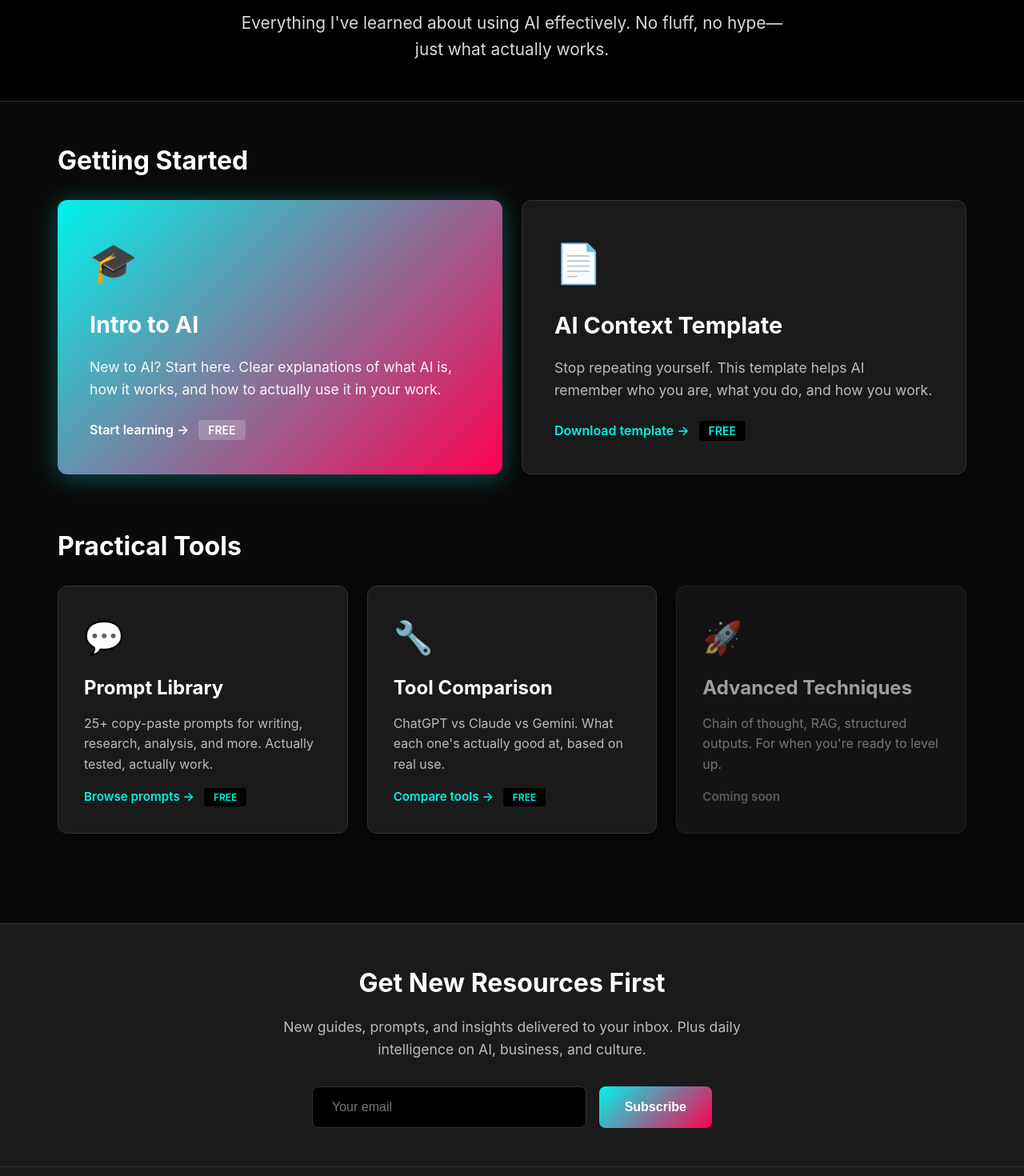
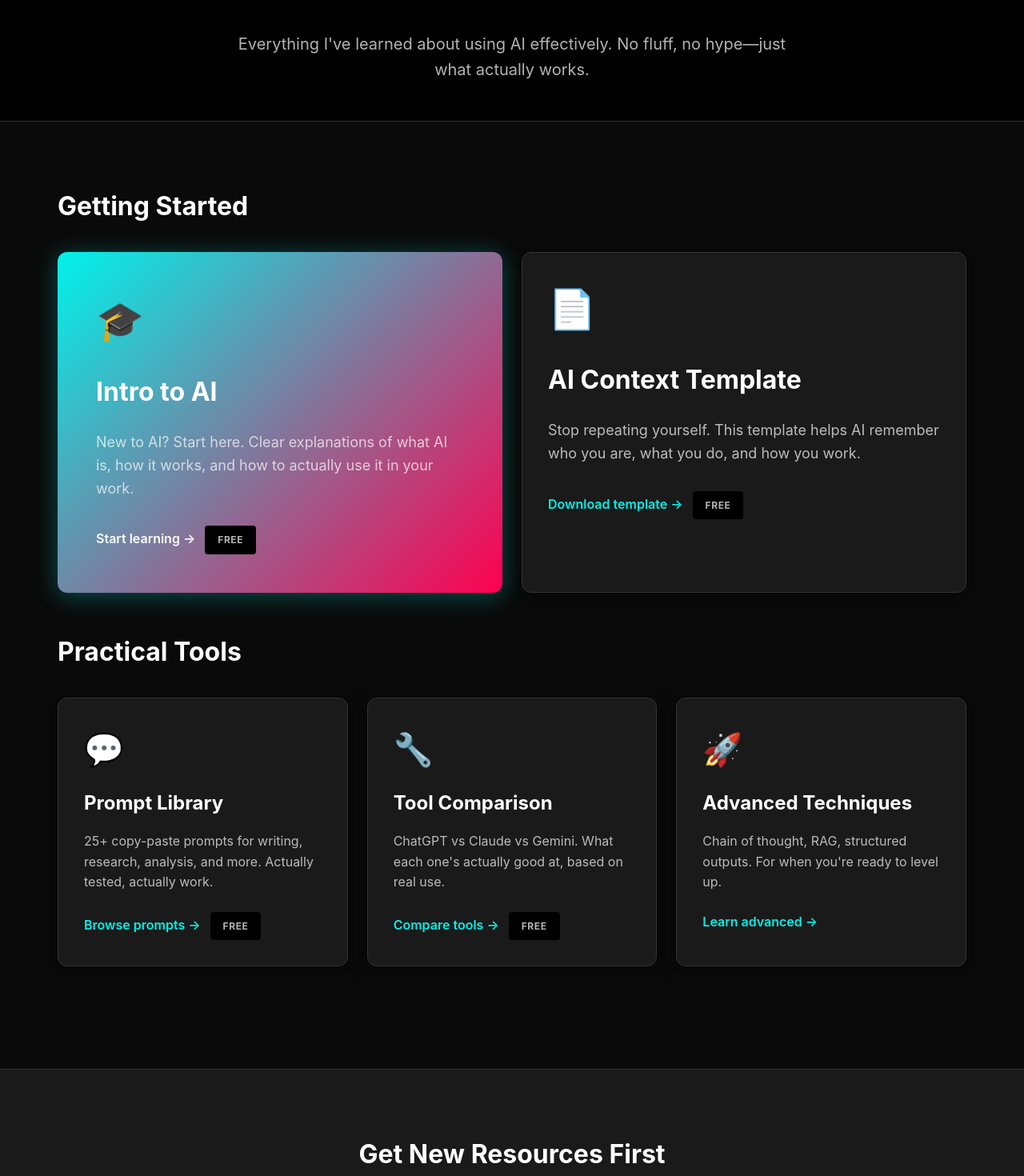
Before and after one commit to givemetheballai-debug/Buildwithjamie, a Next.js app: page /resources in a window 1280 px wide. Shown: the part 180-1650 px from the top of the page at 80% size. Built offline with nearby package versions, Linux system fonts and the light colour scheme.

Commit message:
Update page.js

```diff
--- a/app/resources/page.js
+++ b/app/resources/page.js
@@ -6,290 +6,128 @@ import Footer from '../../components/Footer'
 export default function Resources() {
   return (
     <>
-      {/* SEO Meta Tags */}
-      {/*
-      <title>AI Resources - Tools, Templates & Guides | Jamie Williams</title>
-      <meta name="description" content="Practical AI resources: intro guides, prompt libraries, context templates, tool comparisons. Learn AI from someone who actually uses it." />
-      */}
-
       <Navigation />
 
       {/* Hero Section */}
-      <section style={{
-        marginTop: '70px',
-        padding: '3rem 2rem',
-        background: 'var(--bg-primary)',
-        color: 'var(--text-primary)',
-        textAlign: 'center',
-        borderBottom: '1px solid var(--border-color)'
-      }}>
+      <section className="section-hero text-center bg-primary border-bottom">
         <div className="container">
-          <h1 style={{
-            fontSize: '3rem',
-            fontWeight: '700',
-            marginBottom: '1rem',
-            lineHeight: '1.2'
-          }}>
-            AI Resources
-          </h1>
-          <p style={{
-            fontSize: '1.3rem',
-            opacity: '0.85',
-            lineHeight: '1.6',
-            maxWidth: '700px',
-            margin: '0 auto'
-          }}>
+          <h1 className="text-5xl font-bold mb-md">AI Resources</h1>
+          <p className="text-xl opacity-70 mx-auto" style={{maxWidth: '700px'}}>
             Everything I've learned about using AI effectively. No fluff, no hype—just what actually works.
           </p>
         </div>
       </section>
 
       {/* Main Resources Grid */}
-      <section style={{padding: '3rem 2rem', background: 'var(--bg-secondary)'}}>
+      <section className="section bg-secondary">
         <div className="container">
 
           {/* Getting Started Section */}
-          <div style={{marginBottom: '4rem'}}>
-            <h2 style={{
-              fontSize: '2rem',
-              fontWeight: '700',
-              marginBottom: '1.5rem',
-              color: 'var(--text-primary)'
-            }}>
-              Getting Started
-            </h2>
+          <div className="mb-xl">
+            <h2 className="text-3xl font-bold mb-lg">Getting Started</h2>
 
-            <div className="content-grid-2" style={{
-              display: 'grid',
-              gridTemplateColumns: 'repeat(auto-fit, minmax(400px, 1fr))',
-              gap: '1.5rem'
-            }}>
+            <div className="grid grid-2 gap-md">
 
               {/* Intro to AI */}
               <a
                 href="/resources/explainers"
-                className="card-featured"
+                className="card-featured card-interactive"
                 data-analytics="resource-intro-ai"
-                style={{
-                  padding: '2.5rem',
-                  borderRadius: '12px',
-                  textDecoration: 'none',
-                  display: 'block',
-                  transition: 'transform 0.2s, box-shadow 0.2s',
-                  background: 'var(--accent-gradient)',
-                  color: 'white',
-                  boxShadow: 'var(--shadow-neon-cyan)'
-                }}
               >
-                <div style={{fontSize: '3rem', marginBottom: '1rem'}} aria-hidden="true">🎓</div>
-                <h3 style={{fontSize: '1.8rem', fontWeight: '700', marginBottom: '1rem'}}>
-                  Intro to AI
-                </h3>
-                <p style={{fontSize: '1.1rem', opacity: '0.95', lineHeight: '1.6', marginBottom: '1.5rem'}}>
+                <div className="text-5xl mb-md" aria-hidden="true">🎓</div>
+                <h3 className="text-3xl font-bold mb-md">Intro to AI</h3>
+                <p className="text-lg opacity-70 mb-lg">
                   New to AI? Start here. Clear explanations of what AI is, how it works, and how to actually use it in your work.
                 </p>
-                <div style={{fontSize: '1rem', fontWeight: '600'}}>
-                  Start learning → <span style={{
-                    background: 'rgba(255,255,255,0.2)',
-                    padding: '0.25rem 0.75rem',
-                    borderRadius: '4px',
-                    marginLeft: '0.5rem',
-                    fontSize: '0.875rem'
-                  }}>FREE</span>
+                <div className="text-base font-semibold">
+                  Start learning → <span className="badge badge-free">FREE</span>
                 </div>
               </a>
 
               {/* Context Template */}
               <a
                 href="/resources/context-template"
-                className="card"
+                className="card card-interactive"
                 data-analytics="resource-context-template"
-                style={{
-                  padding: '2.5rem',
-                  background: 'var(--bg-tertiary)',
-                  color: 'var(--text-primary)',
-                  borderRadius: '12px',
-                  textDecoration: 'none',
-                  display: 'block',
-                  transition: 'transform 0.2s, box-shadow 0.2s, border-color 0.2s',
-                  boxShadow: 'var(--shadow-sm)',
-                  border: '1px solid var(--border-color)'
-                }}
               >
-                <div style={{fontSize: '3rem', marginBottom: '1rem'}} aria-hidden="true">📄</div>
-                <h3 style={{fontSize: '1.8rem', fontWeight: '700', marginBottom: '1rem'}}>
-                  AI Context Template
-                </h3>
-                <p style={{fontSize: '1.1rem', opacity: '0.7', lineHeight: '1.6', marginBottom: '1.5rem'}}>
+                <div className="text-5xl mb-md" aria-hidden="true">📄</div>
+                <h3 className="text-3xl font-bold mb-md">AI Context Template</h3>
+                <p className="text-lg opacity-70 mb-lg">
                   Stop repeating yourself. This template helps AI remember who you are, what you do, and how you work.
                 </p>
-                <div style={{fontSize: '1rem', fontWeight: '600', color: 'var(--accent-cyan)'}}>
-                  Download template → <span style={{
-                    background: 'var(--bg-primary)',
-                    padding: '0.25rem 0.75rem',
-                    borderRadius: '4px',
-                    marginLeft: '0.5rem',
-                    fontSize: '0.875rem'
-                  }}>FREE</span>
+                <div className="text-base font-semibold text-cyan">
+                  Download template → <span className="badge badge-free">FREE</span>
                 </div>
               </a>
             </div>
           </div>
 
           {/* Practical Tools Section */}
-          <div style={{marginBottom: '4rem'}}>
-            <h2 style={{
-              fontSize: '2rem',
-              fontWeight: '700',
-              marginBottom: '1.5rem',
-              color: 'var(--text-primary)'
-            }}>
-              Practical Tools
-            </h2>
+          <div className="mb-xl">
+            <h2 className="text-3xl font-bold mb-lg">Practical Tools</h2>
 
-            <div className="content-grid-3" style={{
-              display: 'grid',
-              gridTemplateColumns: 'repeat(auto-fit, minmax(300px, 1fr))',
-              gap: '1.5rem'
-            }}>
+            <div className="grid grid-3 gap-md">
 
               {/* Prompt Library */}
               <a
                 href="/resources/prompts"
-                className="card"
+                className="card card-interactive"
                 data-analytics="resource-prompts"
-                style={{
-                  padding: '2rem',
-                  background: 'var(--bg-tertiary)',
-                  color: 'var(--text-primary)',
-                  borderRadius: '12px',
-                  textDecoration: 'none',
-                  display: 'block',
-                  transition: 'transform 0.2s, border-color 0.2s',
-                  border: '1px solid var(--border-color)'
-                }}
               >
-                <div style={{fontSize: '2.5rem', marginBottom: '0.75rem'}} aria-hidden="true">💬</div>
-                <h3 style={{fontSize: '1.5rem', fontWeight: '700', marginBottom: '0.75rem'}}>
-                  Prompt Library
-                </h3>
-                <p style={{fontSize: '1rem', opacity: '0.7', lineHeight: '1.6', marginBottom: '1rem'}}>
+                <div className="text-4xl mb-sm" aria-hidden="true">💬</div>
+                <h3 className="text-2xl font-bold mb-sm">Prompt Library</h3>
+                <p className="text-base opacity-70 mb-md">
                   25+ copy-paste prompts for writing, research, analysis, and more. Actually tested, actually work.
                 </p>
-                <div style={{fontSize: '0.95rem', fontWeight: '600', color: 'var(--accent-cyan)'}}>
-                  Browse prompts → <span style={{
-                    background: 'var(--bg-primary)',
-                    padding: '0.25rem 0.75rem',
-                    borderRadius: '4px',
-                    marginLeft: '0.5rem',
-                    fontSize: '0.75rem'
-                  }}>FREE</span>
+                <div className="text-base font-semibold text-cyan">
+                  Browse prompts → <span className="badge badge-free">FREE</span>
                 </div>
               </a>
 
               {/* Tool Comparison */}
               <a
-                href="/resources/tools"
-                className="card"
+                href="/resources/tool-comparison"
+                className="card card-interactive"
                 data-analytics="resource-tools"
-                style={{
-                  padding: '2rem',
-                  background: 'var(--bg-tertiary)',
-                  color: 'var(--text-primary)',
-                  borderRadius: '12px',
-                  textDecoration: 'none',
-                  display: 'block',
-                  transition: 'transform 0.2s, border-color 0.2s',
-                  border: '1px solid var(--border-color)'
-                }}
               >
-                <div style={{fontSize: '2.5rem', marginBottom: '0.75rem'}} aria-hidden="true">🔧</div>
-                <h3 style={{fontSize: '1.5rem', fontWeight: '700', marginBottom: '0.75rem'}}>
-                  Tool Comparison
-                </h3>
-                <p style={{fontSize: '1rem', opacity: '0.7', lineHeight: '1.6', marginBottom: '1rem'}}>
+                <div className="text-4xl mb-sm" aria-hidden="true">🔧</div>
+                <h3 className="text-2xl font-bold mb-sm">Tool Comparison</h3>
+                <p className="text-base opacity-70 mb-md">
                   ChatGPT vs Claude vs Gemini. What each one's actually good at, based on real use.
                 </p>
-                <div style={{fontSize: '0.95rem', fontWeight: '600', color: 'var(--accent-cyan)'}}>
-                  Compare tools → <span style={{
-                    background: 'var(--bg-primary)',
-                    padding: '0.25rem 0.75rem',
-                    borderRadius: '4px',
-                    marginLeft: '0.5rem',
-                    fontSize: '0.75rem'
-                  }}>FREE</span>
+                <div className="text-base font-semibold text-cyan">
+                  Compare tools → <span className="badge badge-free">FREE</span>
                 </div>
               </a>
 
-              {/* Advanced Techniques - Premium Placeholder */}
-              <div
-                className="card"
-                style={{
-                  padding: '2rem',
-                  background: 'var(--bg-tertiary)',
-                  color: 'var(--text-primary)',
-                  borderRadius: '12px',
-                  border: '1px solid var(--border-color)',
-                  opacity: '0.6',
-                  position: 'relative'
-                }}
+              {/* Advanced Techniques */}
+              <a
+                href="/resources/advanced"
+                className="card card-interactive"
+                data-analytics="resource-advanced"
               >
-                <div style={{fontSize: '2.5rem', marginBottom: '0.75rem'}} aria-hidden="true">🚀</div>
-                <h3 style={{fontSize: '1.5rem', fontWeight: '700', marginBottom: '0.75rem'}}>
-                  Advanced Techniques
-                </h3>
-                <p style={{fontSize: '1rem', opacity: '0.7', lineHeight: '1.6', marginBottom: '1rem'}}>
+                <div className="text-4xl mb-sm" aria-hidden="true">🚀</div>
+                <h3 className="text-2xl font-bold mb-sm">Advanced Techniques</h3>
+                <p className="text-base opacity-70 mb-md">
                   Chain of thought, RAG, structured outputs. For when you're ready to level up.
                 </p>
-                <div style={{fontSize: '0.95rem', fontWeight: '600', opacity: '0.5'}}>
-                  Coming soon
+                <div className="text-base font-semibold text-cyan">
+                  Learn advanced →
                 </div>
-                {/* Premium badge - hidden for now, easy to activate later */}
-                <div style={{
-                  display: 'none', // Remove this line when ready to show premium
-                  position: 'absolute',
-                  top: '1rem',
-                  right: '1rem',
-                  background: 'var(--accent-gradient)',
-                  padding: '0.5rem 1rem',
-                  borderRadius: '4px',
-                  fontSize: '0.75rem',
-                  fontWeight: '700'
-                }}>
-                  PREMIUM
-                </div>
-              </div>
+              </a>
             </div>
           </div>
 
           {/* Premium Tier Placeholder - Hidden but ready */}
-          <div style={{
-            display: 'none', // Remove this when ready to launch premium
-            padding: '3rem 2rem',
-            background: 'var(--accent-gradient)',
-            borderRadius: '12px',
-            textAlign: 'center',
-            marginBottom: '4rem'
-          }}>
-            <h2 style={{fontSize: '2.5rem', fontWeight: '700', marginBottom: '1rem', color: 'white'}}>
-              Want More?
-            </h2>
-            <p style={{fontSize: '1.2rem', opacity: '0.95', marginBottom: '2rem', color: 'white'}}>
+          <div style={{display: 'none'}} className="bg-gradient rounded-lg text-center p-xl mb-xl">
+            <h2 className="text-4xl font-bold mb-md">Want More?</h2>
+            <p className="text-xl opacity-70 mb-lg">
               Get access to advanced courses, exclusive templates, and monthly workshops.
             </p>
             <button
-              className="btn-primary"
+              className="btn btn-lg"
               data-analytics="premium-upgrade-cta"
-              style={{
-                padding: '1rem 2.5rem',
-                background: 'white',
-                color: '#000',
-                border: 'none',
-                borderRadius: '8px',
-                fontSize: '1.1rem',
-                fontWeight: '700',
-                cursor: 'pointer'
-              }}
+              style={{background: 'white', color: '#000'}}
             >
               Upgrade to Premium
             </button>
@@ -299,64 +137,32 @@ export default function Resources() {
       </section>
 
       {/* Newsletter CTA */}
-      <section style={{
-        padding: '3rem 2rem',
-        background: 'var(--bg-tertiary)',
-        borderTop: '1px solid var(--border-color)'
-      }}>
-        <div className="container" style={{maxWidth: '700px', textAlign: 'center'}}>
-          <h2 style={{fontSize: '2rem', fontWeight: '700', marginBottom: '1rem', color: 'var(--text-primary)'}}>
-            Get New Resources First
-          </h2>
-          <p style={{fontSize: '1.1rem', opacity: '0.7', marginBottom: '2rem', color: 'var(--text-primary)'}}>
+      <section className="section bg-tertiary border-top">
+        <div className="container container-md text-center">
+          <h2 className="text-3xl font-bold mb-md">Get New Resources First</h2>
+          <p className="text-lg opacity-70 mb-lg">
             New guides, prompts, and insights delivered to your inbox. Plus daily intelligence on AI, business, and culture.
           </p>
 
           <form
             action="#"
             method="POST"
+            className="form mx-auto"
+            style={{maxWidth: '500px', justifyContent: 'center'}}
             aria-label="Subscribe to newsletter"
             data-analytics="resources-newsletter-signup"
-            style={{
-              display: 'flex',
-              gap: '1rem',
-              maxWidth: '500px',
-              margin: '0 auto',
-              flexWrap: 'wrap',
-              justifyContent: 'center'
-            }}
           >
             <input
               type="email"
               name="email"
               placeholder="Your email"
               required
+              className="form-input"
               aria-label="Email address"
-              style={{
-                flex: '1 1 300px',
-                padding: '1rem 1.5rem',
-                borderRadius: '8px',
-                border: '1px solid var(--border-color)',
-                background: 'var(--bg-primary)',
-                color: 'var(--text-primary)',
-                fontSize: '1rem',
-                minWidth: '250px'
-              }}
             />
             <button
               type="submit"
-              className="btn-primary"
-              style={{
-                padding: '1rem 2rem',
-                background: 'var(--accent-gradient)',
-                color: 'white',
-                border: 'none',
-                borderRadius: '8px',
-                fontSize: '1rem',
-                fontWeight: '700',
-                cursor: 'pointer',
-                whiteSpace: 'nowrap'
-              }}
+              className="btn btn-lg bg-gradient"
             >
               Subscribe
             </button>
```
